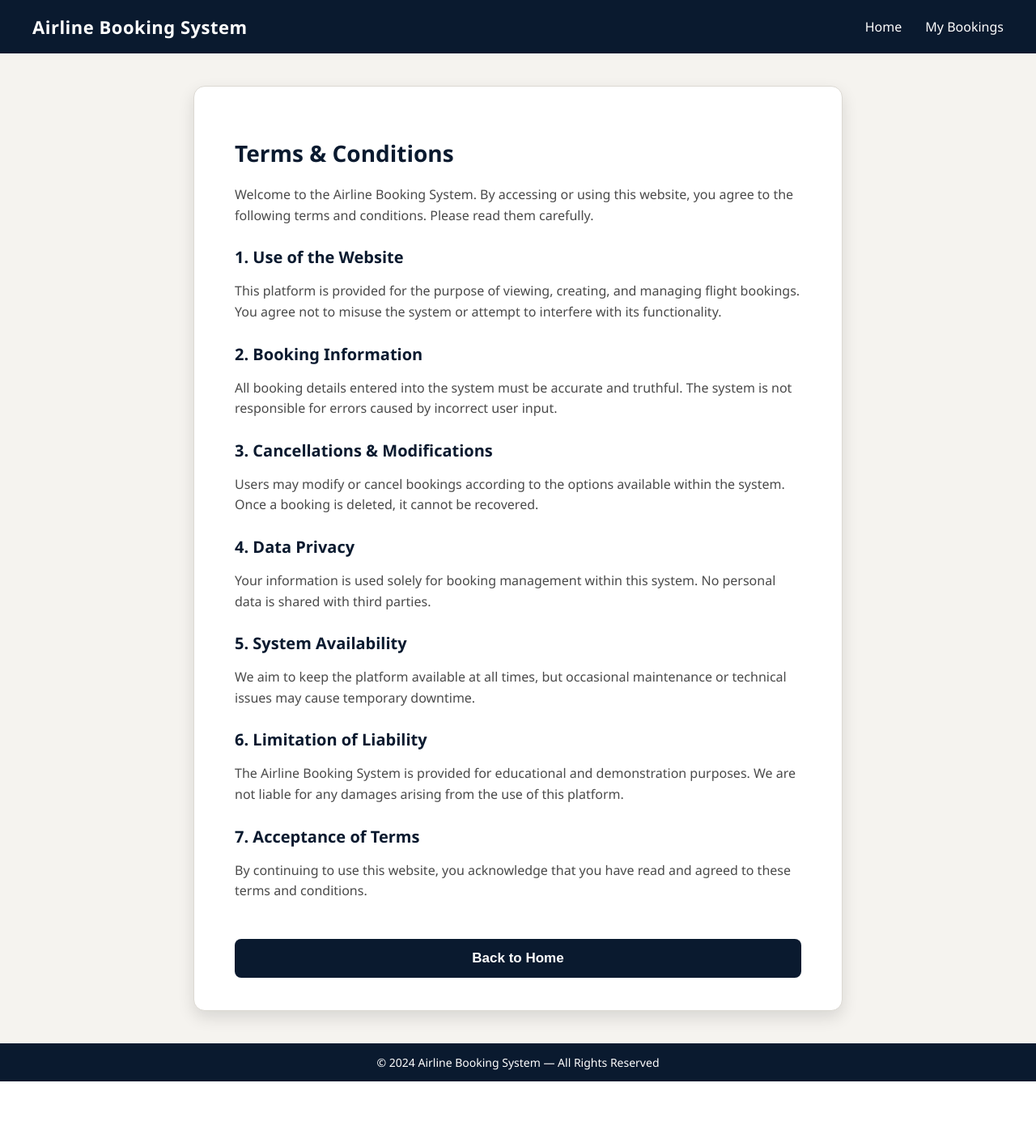
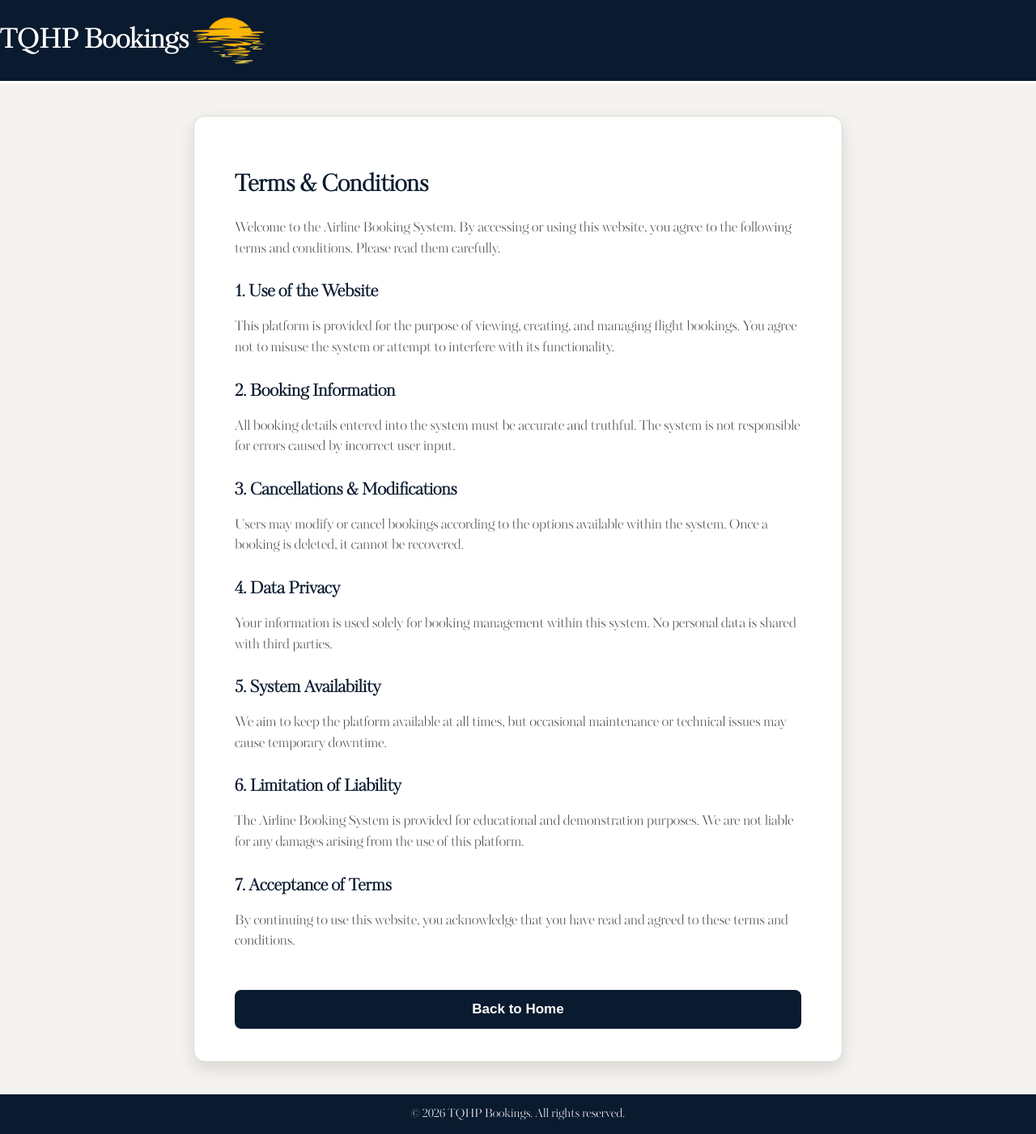
Before and after one commit to heidimusoke/Team_Project, a Flask app: page /terms in a window 1280 px wide. Shown: the whole page at 81% size. Before the commit the page ends 1336 px from the top, so only its background shows below. Run offline with Flask 3, Linux system fonts and the light colour scheme.

Commit message:
edited header of pages

```diff
--- a/project/static/deleteBooking.css
+++ b/project/static/deleteBooking.css
@@ -5,7 +5,6 @@
 
 body {
     margin: 0;
-    font-family: 'Segoe UI', Arial, sans-serif;
     background: #f5f3ef; /* warm Etihad beige */
     color: #4a4a4a;
     display: flex;
@@ -15,6 +14,7 @@ body {
 
 #top {
     background: #0A1A2F;
+    font-family: 'KudryashevDisplay';
     color: white;
     font-size: 16px;
     display: flex;
--- a/project/static/terms.css
+++ b/project/static/terms.css
@@ -1,28 +1,37 @@
-/* GLOBAL LAYOUT */
+@font-face {
+    font-family: 'KudryashevDisplay';
+    src: url('/static/fonts/kudryashev-display-regular.ttf') format('truetype');
+}
+
+html, body {
+    margin: 0;
+    width: 100%;
+    font-family: 'KudryashevDisplay', sans-serif;
+   }
+
 body {
     margin: 0;
-    font-family: 'Segoe UI', Arial, sans-serif;
-    background: #f5f3ef; /* warm beige */
+    background: #f5f3ef;
     color: #4a4a4a;
     display: flex;
     flex-direction: column;
     min-height: 100vh;
 }
 
-/* TOP BAR */
-.topbar {
-    background: #0A1A2F; /* deep navy */
+#top {
+    background: #0A1A2F;
     color: white;
-    padding: 18px 40px;
+    font-size: 16px;
     display: flex;
-    justify-content: space-between;
     align-items: center;
+    justify-content: flex-start;
+    border-bottom: 3px solid white;
+    height: 20%;
 }
 
-.topbar .logo {
-    font-size: 22px;
-    font-weight: bold;
-    letter-spacing: 0.5px;
+#logo {
+    height: 100px;
+    width: auto;
 }
 
 .nav-links a {
@@ -37,7 +46,7 @@ body {
     opacity: 0.7;
 }
 
-/* MAIN CONTENT */
+
 .container {
     flex: 1;
     display: flex;
@@ -73,7 +82,7 @@ p {
     line-height: 1.6;
 }
 
-/* BUTTON */
+
 .btn-primary {
     background: #0A1A2F;
     color: white;
@@ -93,7 +102,7 @@ p {
     transform: scale(1.02);
 }
 
-/* FOOTER */
+
 .footer {
     background: #0A1A2F;
     color: white;
--- a/project/templates/deleteBooking.html
+++ b/project/templates/deleteBooking.html
@@ -41,7 +41,7 @@
     <span class="divider">|</span>
     <button>Help</button>
     <span class="divider">|</span>
-    <button>Terms</button>
+    <button onclick="location.href='/terms'">Terms</button>
 </div>
     </div>
 
--- a/project/templates/showBooking.html
+++ b/project/templates/showBooking.html
@@ -142,7 +142,7 @@ Name: {{ booking['customerName'] }}
     <span class="divider">|</span>
     <button>Help</button>
     <span class="divider">|</span>
-    <button>Terms</button>
+    <button onclick="location.href='/terms'">Terms</button>
 </div>
 
 </div>
--- a/project/templates/terms.html
+++ b/project/templates/terms.html
@@ -10,18 +10,14 @@
 
 <body>
 
-    <!-- TOP BAR -->
-    <header class="topbar">
-        <div class="logo">Airline Booking System</div>
-        <nav class="nav-links">
-            <a href="/">Home</a>
-            <a href="/viewBookings">My Bookings</a>
-        </nav>
-    </header>
+    <div id="top">
+        <h1>TQHP Bookings</h1>
+        <img id="logo" src="{{ url_for('static', filename='Images/sunset logo.png') }}">
+    </div>
 
-    <!-- MAIN CONTENT -->
-    <main class="container">
-        <section class="card">
+
+    <div class="container">
+        <div class="card">
             <h2>Terms & Conditions</h2>
 
             <p>Welcome to the Airline Booking System. By accessing or using this website, you agree to the following terms and conditions. Please read them carefully.</p>
@@ -48,13 +44,12 @@
             <p>By continuing to use this website, you acknowledge that you have read and agreed to these terms and conditions.</p>
 
             <button class="btn-primary" onclick="location.href='/'">Back to Home</button>
-        </section>
-    </main>
+        </div>
+    </div>
 
-    <!-- FOOTER -->
-    <footer class="footer">
-        © 2024 Airline Booking System — All Rights Reserved
-    </footer>
+    <div class="footer">
+        © 2026 TQHP Bookings. All rights reserved.
+    </div>
 
 </body>
 </html>
--- a/project/templates/userHome.html
+++ b/project/templates/userHome.html
@@ -121,7 +121,9 @@ const airports = [
     {city:"Toronto", code:"YYZ"},
     {city:"Berlin", code:"BER"},
     {city:"Cape Town", code:"CPT"},
-    {city:"Istanbul", code: "IST"}
+    {city:"Istanbul", code: "IST"},
+    {city: "Rome", code: "RME"},
+    {city: "Jamaica", code: "JMA"}
 ];
 
 //Function to help with the dropdown
```
Also changed, not shown: project/templates/deletionConfirmed.html (+4 -7 lines), project/AirPlaneSystem.db.
